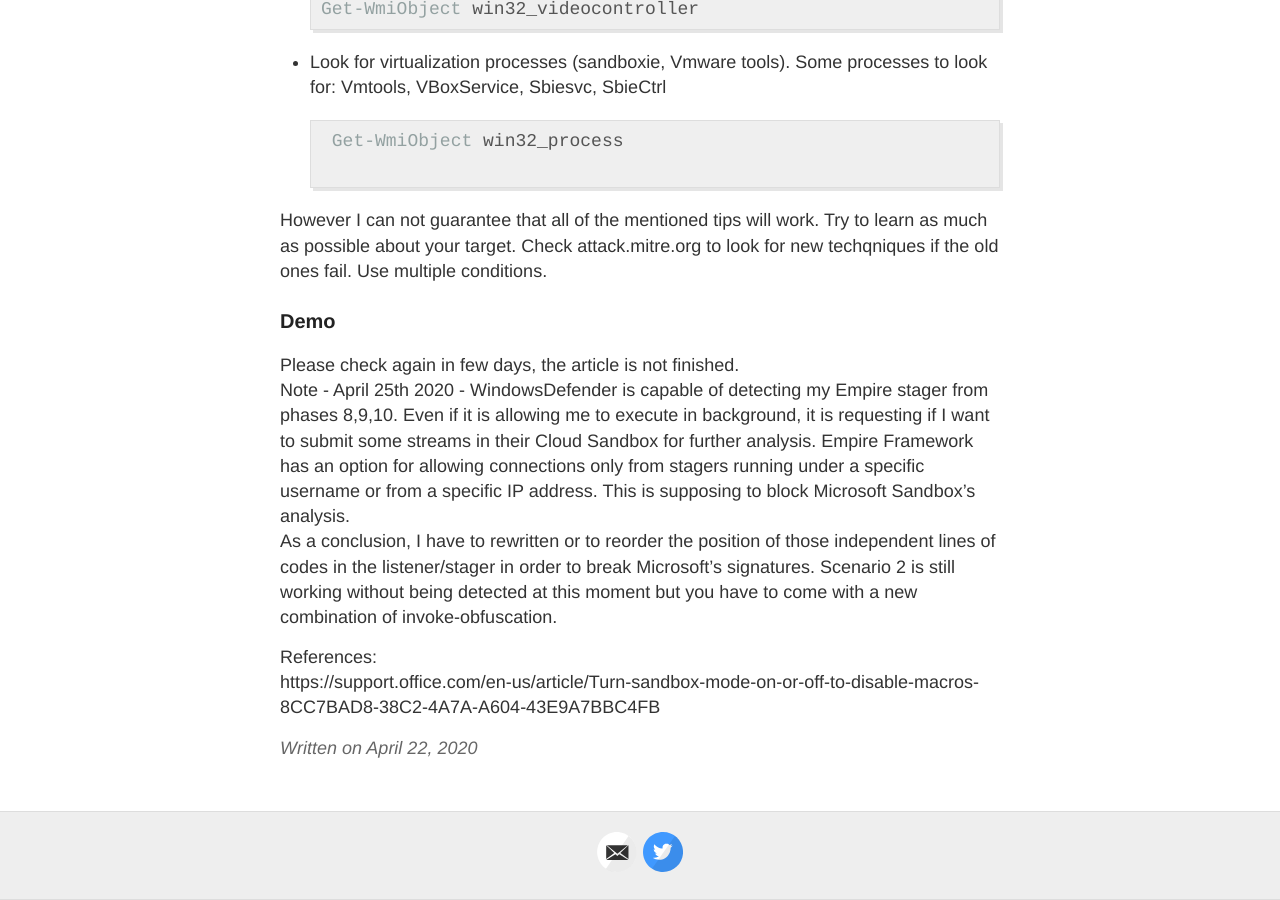
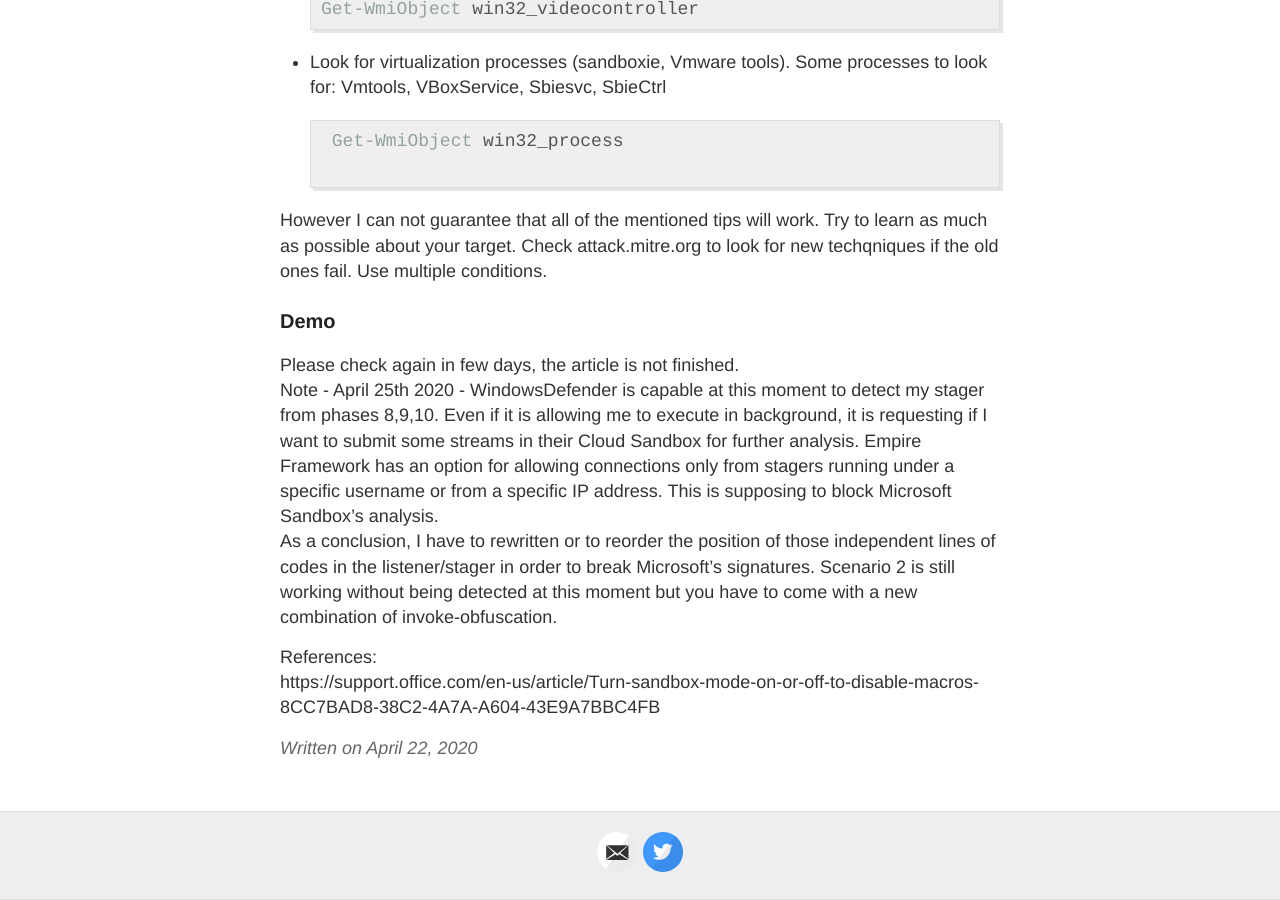
Before and after one commit to whmacmac/test, a Jekyll site: the page built from _posts/2020-04-22-RedTeam-Exercises-with-OpenSource-Tools-Part-2.md, in a window 1280 px wide and 900 px high, scrolled down 8516 px. Built offline with Jekyll 4.4.1, drawn with Linux system fonts in a browser that asks for light colours.

Commit message:
Update 2020-04-22-RedTeam-Exercises-with-OpenSource-Tools-Part-2.md

```diff
--- a/_posts/2020-04-22-RedTeam-Exercises-with-OpenSource-Tools-Part-2.md
+++ b/_posts/2020-04-22-RedTeam-Exercises-with-OpenSource-Tools-Part-2.md
@@ -174,7 +174,7 @@ However I can not guarantee that all of the mentioned tips will work. Try to lea
 
 ### Demo <br/>
 Please check again in few days, the article is not finished.<br/>
-Note - April 25th 2020 - WindowsDefender is capable of detecting my Empire stager from phases 8,9,10. Even if it is allowing me to execute in background, it is requesting if I want to submit some streams in their Cloud Sandbox for further analysis. Empire Framework has an option for allowing connections only from stagers running under a specific username or from a specific IP address. This is supposing to block Microsoft Sandbox's analysis.
+Note - April 25th 2020 - WindowsDefender is capable at this moment to detect my stager from phases 8,9,10. Even if it is allowing me to execute in background, it is requesting if I want to submit some streams in their Cloud Sandbox for further analysis. Empire Framework has an option for allowing connections only from stagers running under a specific username or from a specific IP address. This is supposing to block Microsoft Sandbox's analysis.
 <br/> As a conclusion, I have to rewritten or to reorder the position of those independent lines of codes in the listener/stager in order to break Microsoft's signatures. Scenario 2 is still working without being detected at this moment but you have to come with a new combination of invoke-obfuscation.
 
 
```
